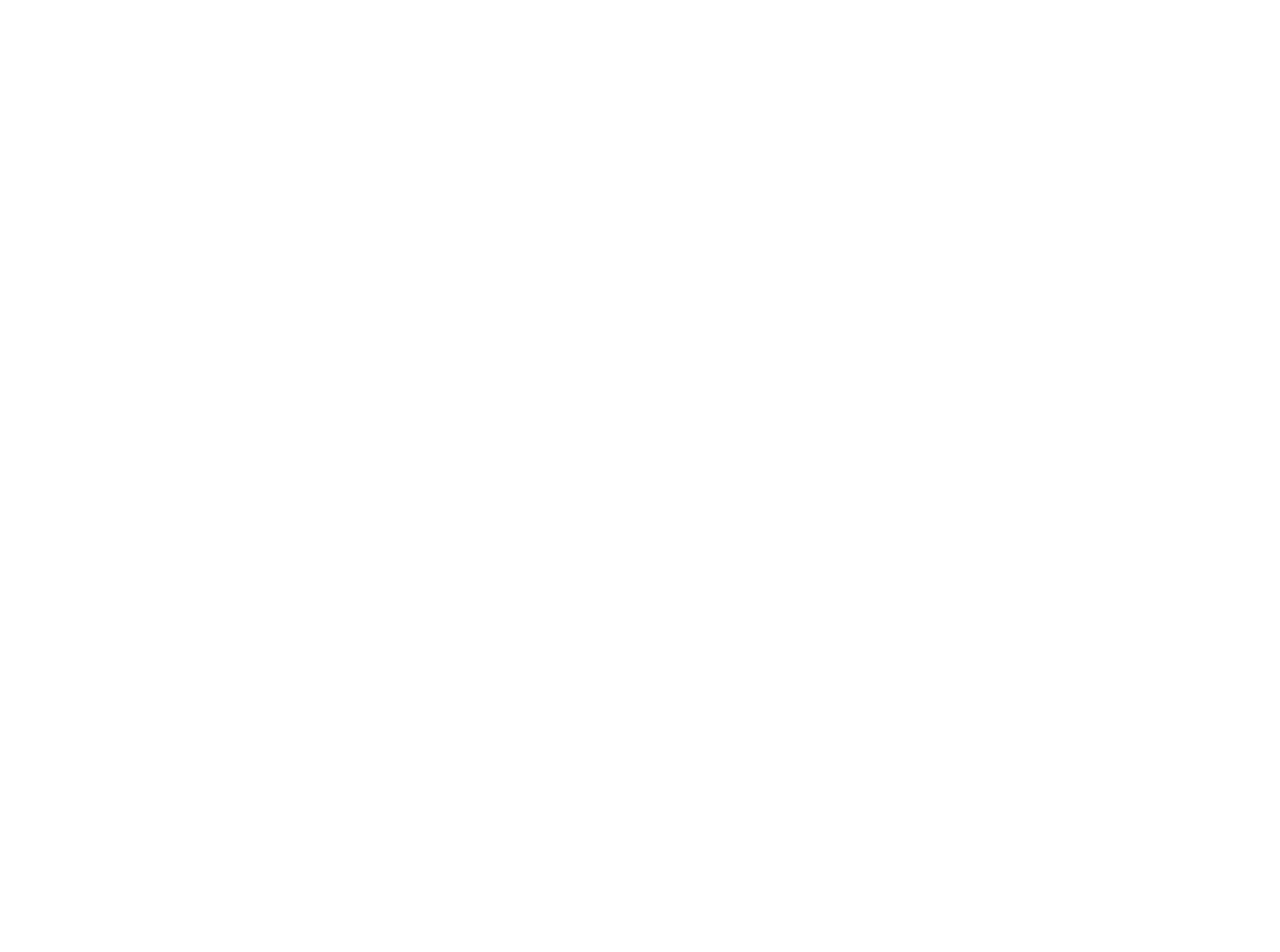
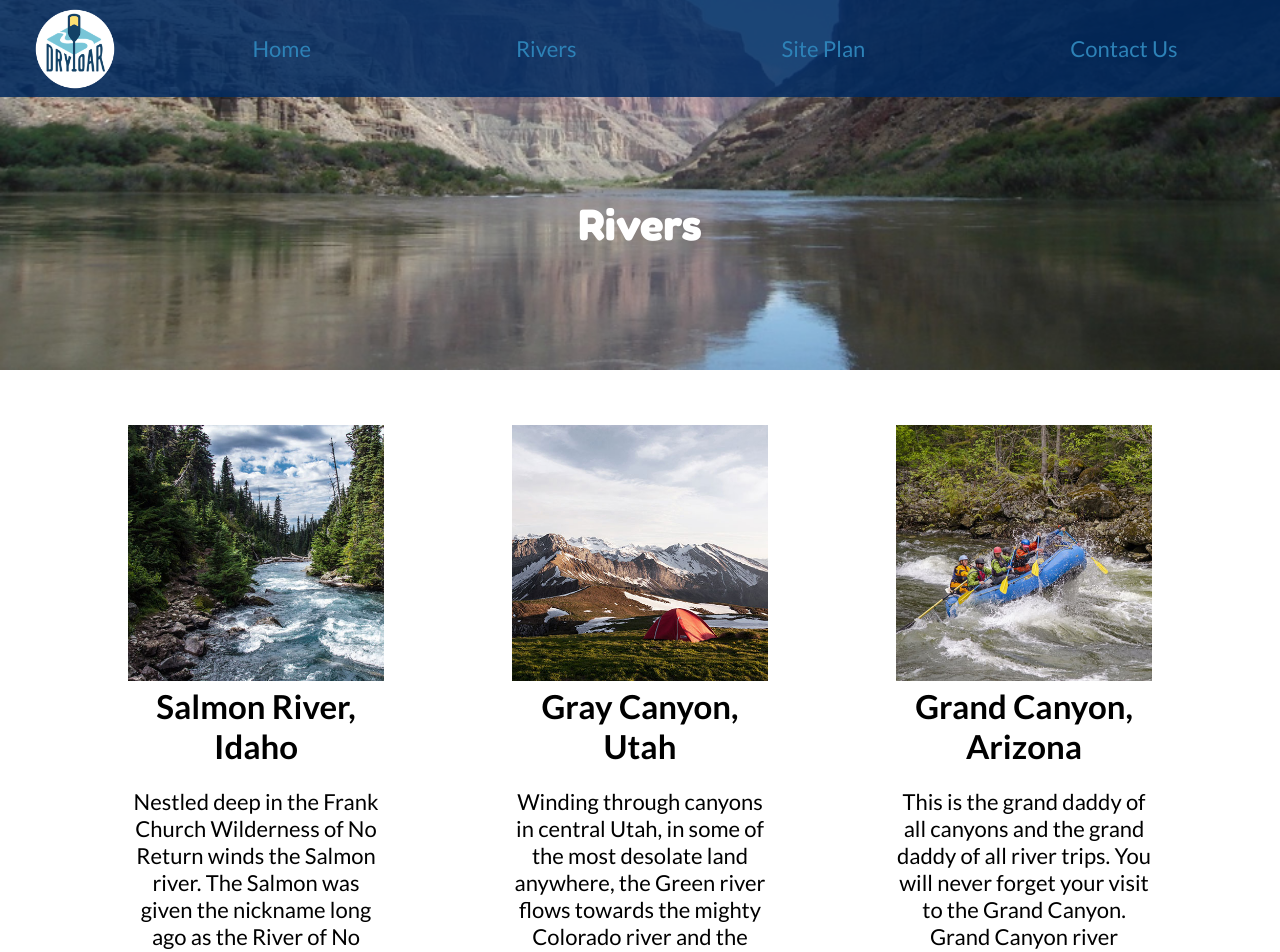
Before and after one commit to BrandonLindberg/wdd130, a plain HTML site: page rivers.html in a window 1280 px wide. Shown: the top 952 px of the page. Before the commit the page ends 800 px from the top, so only its background shows below. Drawn offline with Linux system fonts and the light colour scheme.

Commit message:
rafting site subpage

```diff
--- a/rivers.html
+++ b/rivers.html
@@ -2,10 +2,68 @@
 <html lang="en">
 <head>
     <meta charset="UTF-8">
+    <meta name="description" content="Practice Website Wireframe">
+    <meta name="author" content="Brandon Lindberg">
     <meta name="viewport" content="width=device-width, initial-scale=1.0">
-    <title>Document</title>
+    <link rel="icon" type="image/x-icon" href="images/favicon.ico">
+    <link rel="stylesheet" href="styles.css">
+    <title>Rivers</title>
 </head>
 <body>
-
+    <div id="content">
+        <header>
+            <a id="logo_link" href="index.html">
+                <img id="logo" src="images/logo.png" alt="website logo">
+            </a>
+            <nav>
+                <a href="index.html">Home</a>
+                <a href="images/wirepage.png">Rivers</a>
+                <a href="site-plan-rafting.html">Site Plan</a>
+                <a href="contactus.html">Contact Us</a>
+            </nav>
+        </header>
+        <div id= "hero">
+            <div id= "hero-box">
+                <img id= "hero-image" src="images/river-wide2.JPG" alt="People enjoying rafting">
+            </div>
+            <section id="hero-msg">
+                <h1 class="home-title-2">Rivers</h1>
+                </div>
+            </section>
+        </div>
+        <main class="home-grid">
+            <section class="rivers-card">
+                <img class="card-img-2" src="images/rivers.jpg" alt="River in Forest">
+                <h2>Salmon River, Idaho</h2>
+                <p> Nestled deep in the Frank Church Wilderness of No Return winds the Salmon river. The Salmon was given the nickname long ago as the River of No Return by the people living near it because of the number of folks that came to visit and fell so in love with the rugged beauty of the river that they never left. Herds of elk and deer graze on the hillsides around the river and bear and bighorn sheep are also commonly sighted. The river corridor is also lined with awe inspiring ponderosa pine which tower over the sandy beaches in the campsites and provide shelter from sun or rain when needed. Let's not forget the rapids! They range from class I-IV. The Salmon is one of the longest undammed rivers in the United States. As a free flowing river the water is higher, faster, and colder in the early summer and lower, slower, and warmer in the late summer. There are good rapids all summer...but families with children who like to swim tend to appreciate the late summer's slower, warmer water more. </p>
+            </section>
+            <section class="camping-card">
+                <img class="card-img-2" src="images/camping.jpg" alt="Tent in Mountains">
+                <h2>Gray Canyon, Utah</h2>
+                <p> Winding through canyons in central Utah, in some of the most desolate land anywhere, the Green river flows towards the mighty Colorado river and the sea. High grey stone cliffs, beautiful desert scenery, and great rapids have made this run famous. This 84-mile trip runs from from Sand Wash to Swaseys Rapid (just outside Green River Utah) and boasts outstanding scenery, interesting geologic formations, evidence of prehistoric and historic human activity, and great whitewater opportunities. Desolation is rated a Class II/III and is usually done in 6 days. Desolation Canyon has been recognized as a National Landmark.  This designation is based on the uniqueness and rich history that the canyon tells. </p>
+            </section>
+            <section class="rapids-card">
+                <img class="card-img-2" src="images/rapids.jpg" alt="Rafting Boat">
+                <h2>Grand Canyon, Arizona</h2>
+                <p> This is the grand daddy of all canyons and the grand daddy of all river trips. You will never forget your visit to the Grand Canyon. Grand Canyon river rafting combines world-class whitewater with breathtaking scenery to make one truly unforgettable river experience. The canyon is filled not only with exhilarating whitewater rapids, but with side canyons and ancient indian ruins accessible only by river. CLASS I - X: The Grand Canyon uses a unique river rating scale. The rapids in the Canyon are technically rated I - X ( 1 - 10) to accommodate such a wide variety of rapids and river variances. However, most people are familiar with the regular I - V river rating scale, so we often refer to both. </p>
+            </section>
+        </main>
+        <footer>
+            <p>Copyright &copy; 2024 Dry Oar - Brandon Lindberg</p>
+            <p><a href="wwr/site-plan-rafting.html">Site Plan</a></p>
+            <p><a href="contactus.html">Contact Us</a></p>
+            <div class="social">
+                <a href="https://facebook.com" target="_blank">
+                    <img src="images/facebook.png" alt="Facebook Icon">
+                </a>
+                <a href="https://twitter.com" target="_blank">
+                    <img src="images/twitter.png" alt="Twitter Icon">
+                </a>
+                <a href="https://instagram.com" target="_blank">
+                    <img src="images/instagram.png" alt="Instagram Icon">
+                </a>
+            </div>
+        </footer>
+    </div>
 </body>
 </html>
--- a/styles.css
+++ b/styles.css
@@ -100,13 +100,20 @@ main section img {
     margin-top: 10px;
 }
 
+.home-title-2 {
+    color: black;
+    font-family: 'Fredoka', Helvetica, Arial;
+    font-size: 2em;
+    margin-top: 100px;
+}
+
 .home-grid {
     display: grid;
     grid-template-columns: repeat(10, 1fr);
 }
 
 .rivers-card, .camping-card, .rapids-card {
-    margin: 200px 0;
+    margin: 50px 0px;
 }
 
 .card-img {
@@ -121,6 +128,10 @@ main section img {
 }
 
 .card-img, .mountains {
+    width: 100%;
+}
+
+.card-img-2 {
     width: 100%;
 }
 
```
Also changed, not shown: index.html (+1 -1 lines), images/river-wide2.JPG (added).
